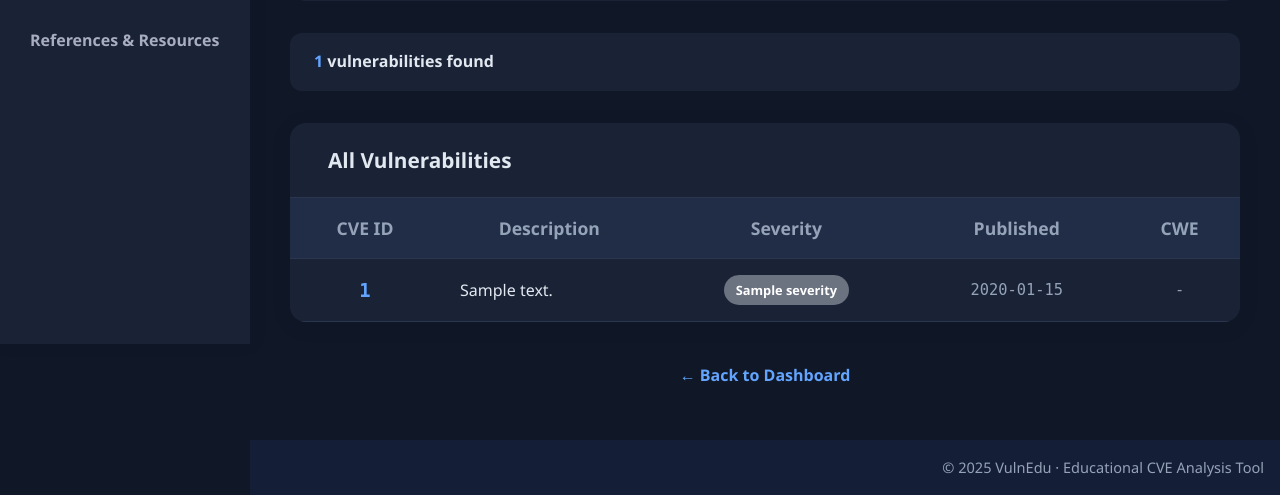
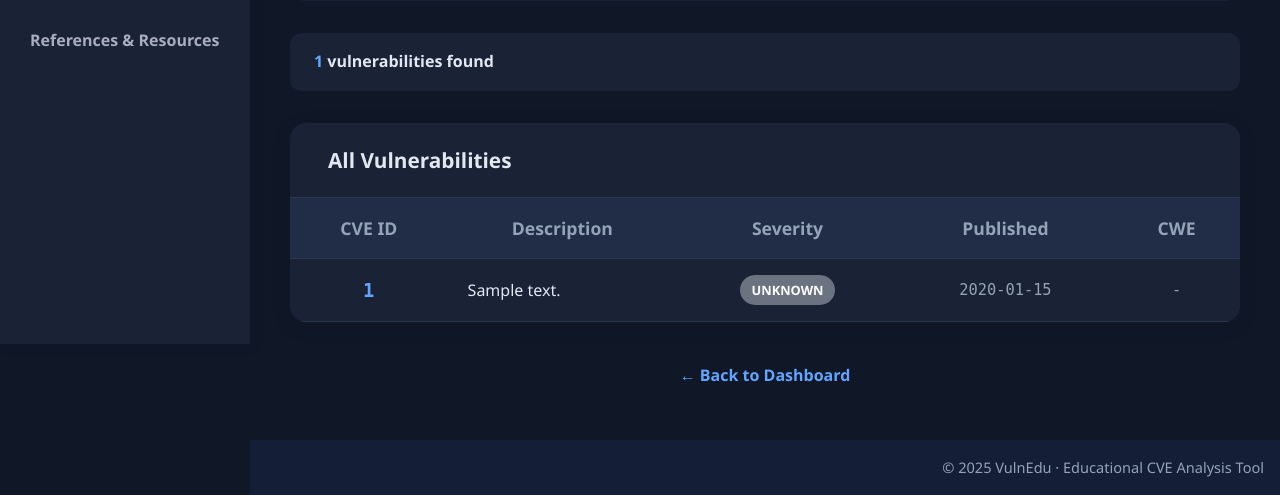
Before and after one commit to Deepti425V/VulnEdu, a Flask app: template templates/vulnerabilities.html in a window 1280 px wide. Shown: the part 486-981 px from the top of the page. Run offline with Flask 2, Linux system fonts and the light colour scheme; the template is opened without the code that fills it: most values are stand-ins (such as "Sample title", 1, 10 or a date in 2020).

Commit message:
vulnerabilites

```diff
--- a/templates/vulnerabilities.html
+++ b/templates/vulnerabilities.html
@@ -63,13 +63,17 @@
     <div style="display: grid; gap: 16px;">
         {% set latest_critical_high = [] %}
         {% for cve in latest_cves[:10] %}
-        {% if cve.get('Severity') and (cve.get('Severity')|string).upper() in ['CRITICAL', 'HIGH'] %}
+        {% set severity = cve.get('Severity', '') %}
+        {% set severity_str = severity if severity is string else (severity[0] if severity and severity|length > 0 else '') %}
+        {% if severity_str.upper() in ['CRITICAL', 'HIGH'] %}
         {% set _ = latest_critical_high.append(cve) %}
         {% endif %}
         {% endfor %}
         {% if latest_critical_high %}
         {% for cve in latest_critical_high[:5] %}
-        <div style="background: #263159; border-radius: 12px; padding: 20px; border-left: 4px solid {% if cve.get('Severity') == 'CRITICAL' %}#f47174{% else %}#fca311{% endif %};">
+        {% set severity = cve.get('Severity', '') %}
+        {% set severity_str = severity if severity is string else (severity[0] if severity and severity|length > 0 else '') %}
+        <div style="background: #263159; border-radius: 12px; padding: 20px; border-left: 4px solid {% if severity_str == 'CRITICAL' %}#f47174{% else %}#fca311{% endif %};">
             <div style="display: flex; justify-content: space-between; align-items: flex-start; margin-bottom: 12px;">
                 <div style="flex: 1;">
                     <div style="display: flex; align-items: center; gap: 12px; margin-bottom: 8px;">
@@ -78,9 +82,9 @@
                             {{ cve.get('ID', 'N/A') }}
                         </a>
                         <span style="background:
-{% if cve.get('Severity') == 'CRITICAL' %}#f47174{% elif cve.get('Severity') == 'HIGH' %}#fca311{% elif cve.get('Severity') == 'MEDIUM' %}#3498db{% else %}#42d392{% endif %};
+{% if severity_str == 'CRITICAL' %}#f47174{% elif severity_str == 'HIGH' %}#fca311{% elif severity_str == 'MEDIUM' %}#3498db{% else %}#42d392{% endif %};
 color: white; padding: 4px 10px; border-radius: 20px; font-size: 0.8em; font-weight: bold;">
-                            {{ cve.get('Severity', 'UNKNOWN') }}
+                            {{ severity_str or 'UNKNOWN' }}
                         </span>
                     </div>
                     <div style="color: #e2e8f0; line-height: 1.5; font-size: 0.95em;">
@@ -145,6 +149,8 @@ color: white; padding: 4px 10px; border-radius: 20px; font-size: 0.8em; font-wei
             </thead>
             <tbody>
             {% for cve in latest_cves %}
+            {% set severity = cve.get('Severity', '') %}
+            {% set severity_str = severity if severity is string else (severity[0] if severity and severity|length > 0 else '') %}
             <tr style="background: #1a2236; border-bottom: 1px solid #2a364f; transition: background 0.2s;" onmouseover="this.style.background='#212d46'" onmouseout="this.style.background='#1a2236'">
                 <td style="padding: 16px 20px;text-align: center; font-size: 1.18rem;">
                     <a href="{{ url_for('cve_detail', cve_id=cve.get('ID'), year=year_filter, month=month_filter, page=current_page, severity=severity_filter) }}"
@@ -157,9 +163,9 @@ color: white; padding: 4px 10px; border-radius: 20px; font-size: 0.8em; font-wei
                 </td>
                 <td style="padding: 16px 20px; text-align: center;">
                     <span style="background:
-{% if cve.get('Severity') == 'CRITICAL' %}#f47174{% elif cve.get('Severity') == 'HIGH' %}#fca311{% elif cve.get('Severity') == 'MEDIUM' %}#3498db{% elif cve.get('Severity') == 'LOW' %}#42d392{% else %}#6b7280{% endif %};
+{% if severity_str == 'CRITICAL' %}#f47174{% elif severity_str == 'HIGH' %}#fca311{% elif severity_str == 'MEDIUM' %}#3498db{% elif severity_str == 'LOW' %}#42d392{% else %}#6b7280{% endif %};
 color: white; padding: 6px 12px; border-radius: 20px; font-size: 0.8em; font-weight: bold;">
-                        {{ cve.get('Severity', 'UNKNOWN') }}
+                        {{ severity_str or 'UNKNOWN' }}
                     </span>
                 </td>
                 <td style="padding: 16px 20px; text-align: center; color: #94a3b8; font-size: 1.18em; font-family: monospace;">
```
